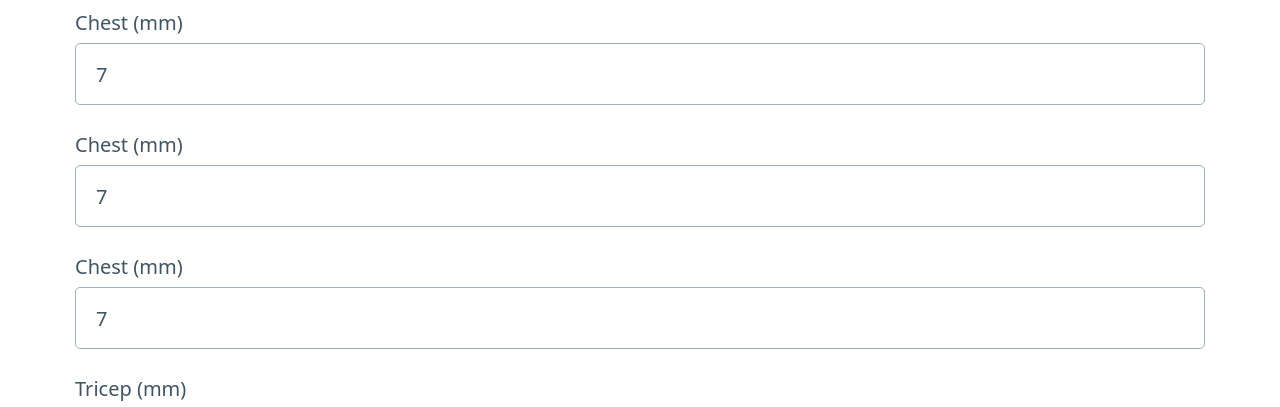
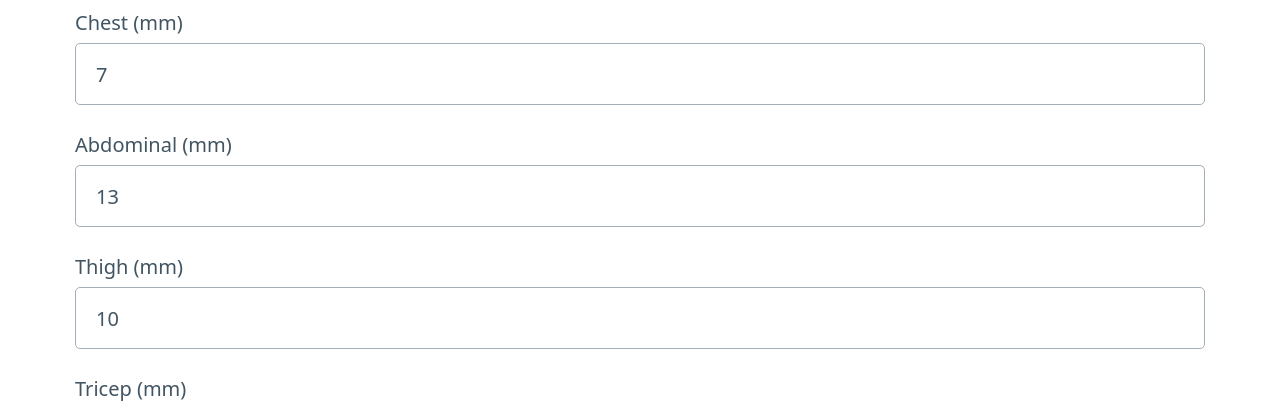
Before and after one commit to nutratech/web.2023, a SvelteKit app: page /calculators in a window 1280 px wide. Shown: the part 3260-3667 px from the top of the page. Built offline with nearby package versions, Linux system fonts and the light colour scheme.

Commit message:
fix copy pasted binding (3 site values all bound)

```diff
--- a/src/routes/calculators/+page.svelte
+++ b/src/routes/calculators/+page.svelte
@@ -337,24 +337,24 @@
 			/>
 		</label>
 		<label>
-			Chest (mm)
+			Abdominal (mm)
 			<input
 				type="number"
 				min="2"
 				max="70"
 				placeholder="e.g. 20"
-				bind:value={bfSkinFoldChest}
+				bind:value={bfSkinFoldAbdominal}
 				on:input={updateTableBf}
 			/>
 		</label>
 		<label>
-			Chest (mm)
+			Thigh (mm)
 			<input
 				type="number"
 				min="2"
 				max="70"
 				placeholder="e.g. 20"
-				bind:value={bfSkinFoldChest}
+				bind:value={bfSkinFoldThigh}
 				on:input={updateTableBf}
 			/>
 		</label>
```
